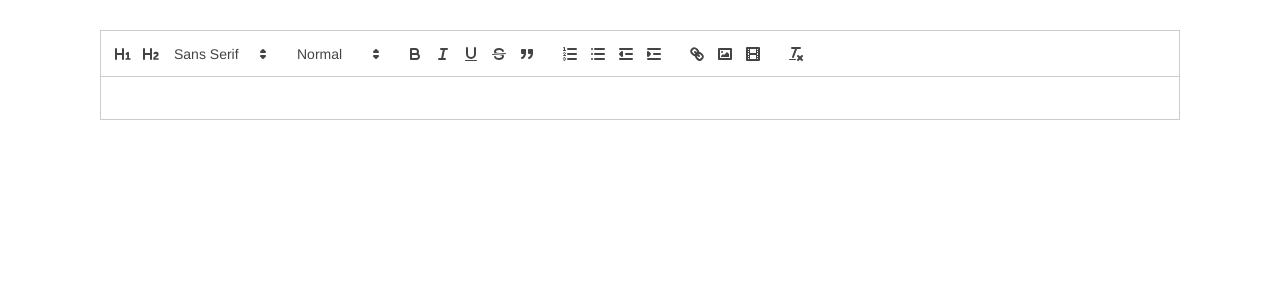
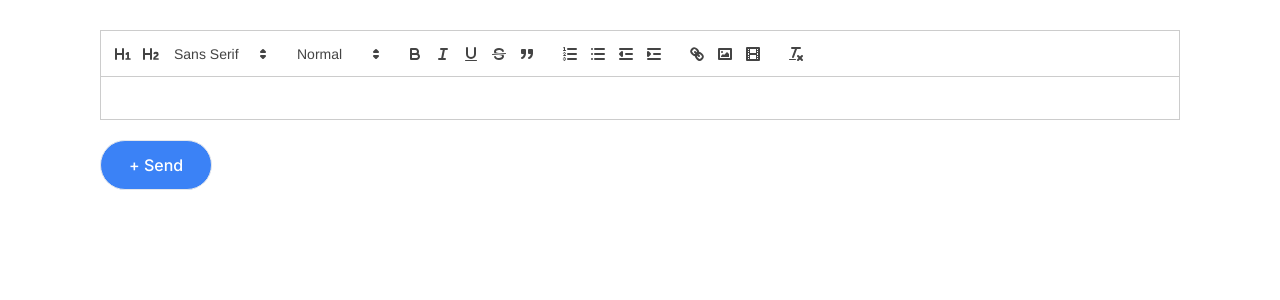
Before and after one commit to CPGRU/my-blog-with-postgreSQL, a Next.js app: page /create in a window 1280 px wide. Shown: the top 300 px of the page. Built offline with nearby package versions, Linux system fonts and the light colour scheme.

Commit message:
add reusable button component

```diff
--- a/package.json
+++ b/package.json
@@ -9,6 +9,9 @@
     "lint": "next lint"
   },
   "dependencies": {
+    "@heroicons/react": "^2.1.5",
+    "axios": "^1.7.5",
+    "clsx": "^2.1.1",
     "next": "14.2.7",
     "pg": "^8.12.0",
     "react": "^18",
--- a/src/app/create/page.tsx
+++ b/src/app/create/page.tsx
@@ -1,8 +1,11 @@
 "use client";
 
+import "react-quill/dist/quill.snow.css";
 import { useState } from "react";
 import dynamic from "next/dynamic";
-import "react-quill/dist/quill.snow.css";
+import { PlusIcon } from "@heroicons/react/16/solid";
+import axios from "axios";
+import { Button } from "../ui/button";
 
 const QuillEditor = dynamic(
   ()=>import('react-quill'),
@@ -48,12 +51,37 @@ const formats = [
   'video',
 ];
 
+export type PostContent = {
+    content: string,
+}
+
 export default function Home() {
   const [ content, setContent ] = useState('');
 
+  const handleClick = async(content: string) =>{
+    try{
+        const data = {
+            content: content
+        } as PostContent;
+
+        await axios.post('/api/sendpost', data)
+        .then(res=>{
+            console.log(res)
+        })
+    }catch(err){
+        console.log(err)
+    }
+
+  }
+
   return (
     <div>
-      <QuillEditor theme="snow" modules={modules} formats={formats} value={content} onChange={setContent}/>
+        <QuillEditor theme="snow" modules={modules} formats={formats} value={content} onChange={setContent}/>
+        <Button onClick={(event)=>handleClick(content)} className="mt-5">
+
+            Send
+        </Button>
+        <p>{content}</p>
     </div>
 
   )
--- /dev/null
+++ b/src/app/ui/button.tsx
@@ -0,0 +1,26 @@
+import clsx from "clsx";
+
+
+
+interface ButtonProps extends React.ButtonHTMLAttributes<HTMLButtonElement> {
+    children: React.ReactNode
+}
+
+
+export function Button({
+    children,
+    className,
+    ...rest
+}: ButtonProps){
+    return(
+        <button
+            {...rest}
+            className={clsx(
+                'bg-blue-500 border rounded-full flex flex-row items-center justify-center py-3 px-7 text-center text-base text-white font-medium hover:bg-blue-800 disabled:bg-gray-3 disabled:border-gray-3 disabled:text-dark-5',
+                className
+            )}
+        >
+            + {children}
+        </button>
+    )
+}
```
Also changed, not shown: 1 other file (tests, documents, lock files or other folders).
